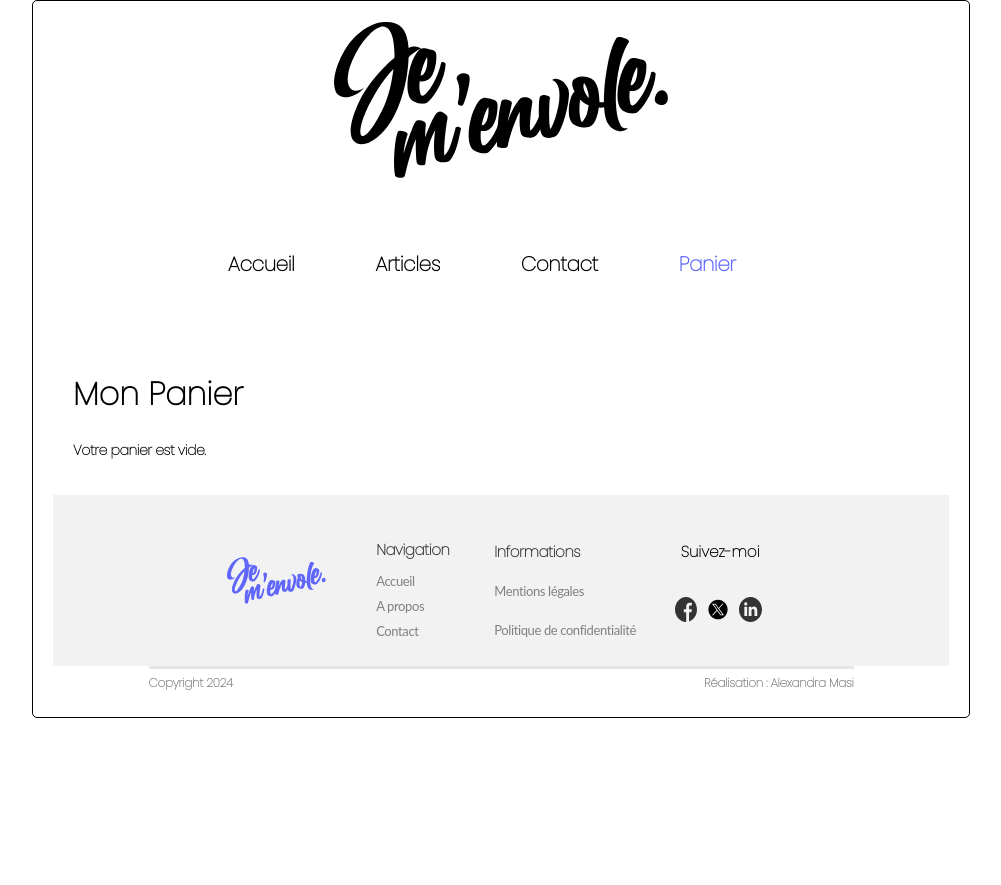
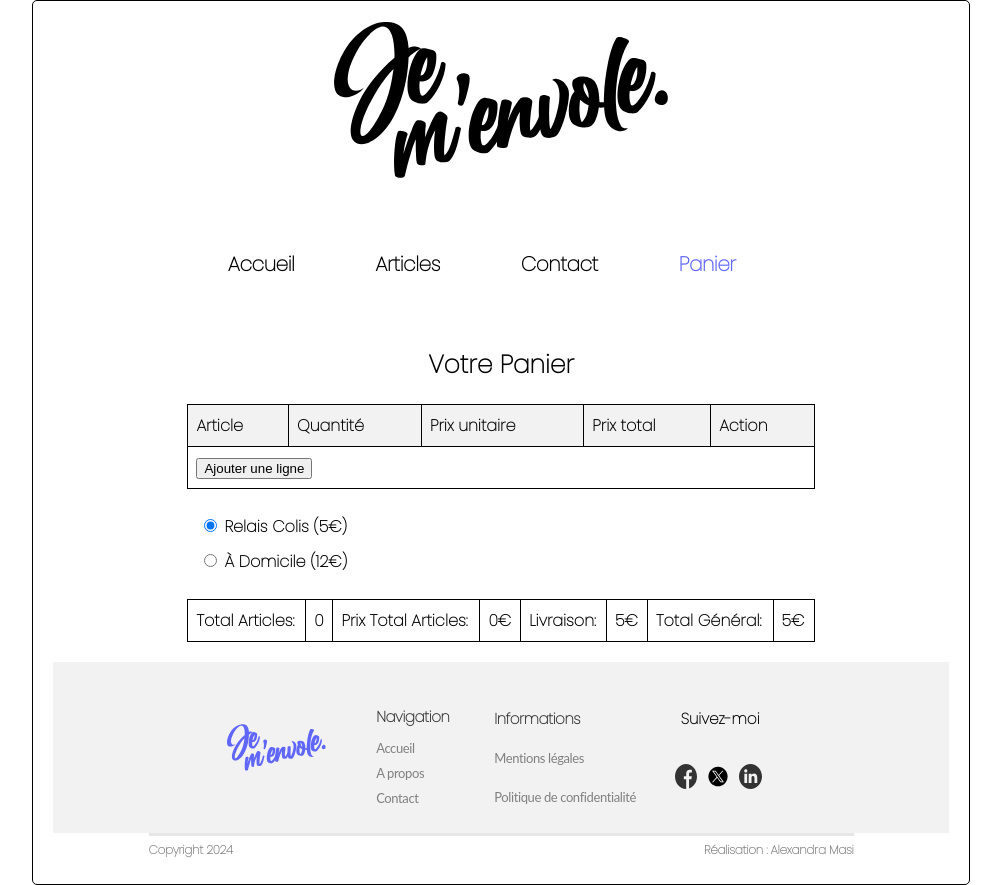
Before and after one commit to DevAlex79/Je-m-envole, a Vue app: page /cart in a window 1280 px wide. Shown: the whole page, without its empty margins (139-1140 px from the left). Before the commit the page ends 800 px from the top, so only its background shows below. Built offline with nearby package versions, Linux system fonts and the light colour scheme.

Commit message:
Ajout classes JS + Modif Cart.vue

```diff
--- a/src/components/Cart.vue
+++ b/src/components/Cart.vue
@@ -1,4 +1,4 @@
-<!-- src/components/Cart.vue -->
+<!--
 <template>
     <main id="cart">
         <h1>Mon Panier</h1>
@@ -21,26 +21,179 @@
             <p>Votre panier est vide.</p>
         </div>
     </main>
+</template>-->
+
+<template>
+    <div>
+        <h1>Votre Panier</h1>
+        <table id="checkout">
+            <thead>
+                <tr>
+                    <th>Article</th>
+                    <th>Quantité</th>
+                    <th>Prix unitaire</th>
+                    <th>Prix total</th>
+                    <th>Action</th>
+                </tr>
+            </thead>
+            <tbody id="cartBody">
+                <tr v-for="line in cart.lines.lines" :key="line.name">
+                    <td>{{ line.name }}</td>
+                    <td>{{ line.quantity }}</td>
+                    <td>{{ line.unitPrice }}€</td>
+                    <td>{{ line.total }}€</td>
+                    <td><button @click="removeProductFromCart(line)" class="remove-row">Supprimer</button></td>
+                </tr>
+            </tbody>
+            <tfoot>
+                <tr>
+                    <td colspan="5">
+                        <button @click="addRow">Ajouter une ligne</button>
+                    </td>
+                </tr>
+            </tfoot>
+        </table>
+
+        <div class="label">
+            <label>
+                <input type="radio" name="livraison-type" value="relais" @change="updateShipmentType('relais')" checked>
+                Relais Colis (5€)
+            </label>
+            <label>
+                <input type="radio" name="livraison-type" value="domicile" @change="updateShipmentType('domicile')"> À
+                Domicile (12€)
+            </label>
+        </div>
+
+        <div class="totals-container">
+            <table>
+                <tbody>
+                    <tr>
+                        <td>Total Articles:</td>
+                        <td><span id="total-nombre-articles">{{ totalArticles }}</span></td>
+                        <td>Prix Total Articles:</td>
+                        <td><span id="prix-total-articles">{{ totalArticlesPrice }}</span>€</td>
+                        <td>Livraison:</td>
+                        <td><span id="livraison-price">{{ shipmentPrice }}</span>€</td>
+                        <td>Total Général:</td>
+                        <td><span id="prix-total">{{ totalPrice }}</span>€</td>
+                    </tr>
+                </tbody>
+            </table>
+        </div>
+    </div>
 </template>
 
 <script>
 import { useCartStore } from '@/store/cartStore';
+import { Line } from '@/models/Line'
 
 export default {
+    name: 'Cart',
     setup() {
-        const cartStore = useCartStore();
+        const cart = useCartStore();
+
+        function addRow() {
+            const newLine = new Line('Nouvel article', 0, 1);
+            cart.addProductToCart(newLine);
+        }
+
+        function removeProductFromCart(line) {
+            cart.removeProductFromCart(line);
+        }
+
+        function updateShipmentType(type) {
+            cart.updateShipmentType(type);
+        }
+
         return {
-            cartItems: cartStore.items,
-            totalPrice: cartStore.totalPrice,
-            removeItem: cartStore.removeItem,
-            clearCart: cartStore.clearCart,
+            cart,
+            addRow,
+            removeProductFromCart,
+            updateShipmentType,
+            totalArticles: cart.totalArticles,
+            totalArticlesPrice: cart.totalArticlesPrice,
+            shipmentPrice: cart.shipmentPrice,
+            totalPrice: cart.totalPrice
         };
-    },
+    }
 };
 </script>
 
 <style scoped>
-#cart {
+h1 {
+    font-family: Poppins;
+    font-size: 25px;
+    font-style: bold;
+    text-align: center;
+}
+
+#cartBody {
+    color: #000000;
+    font-weight: 600;
+}
+
+table {
+    width: 70%;
+    margin: 0 auto;
+    border-collapse: collapse;
+    margin-top: 20px;
+    margin-bottom: 20px;
+}
+
+th,
+td {
+    border: 1px solid #000000;
+    padding: 8px;
+    text-align: left;
+}
+
+th {
+    background-color: #f2f2f2;
+}
+
+.remove-row {
+    cursor: pointer;
+    color: red;
+    font-weight: bold;
+    border: none;
+    background: none;
+    font-size: larger;
+}
+
+.totals-container {
+    margin-top: 20px;
+}
+
+.totals-container table {
+    border: 1px solid #ddd;
+    color: #000000;
+    font-weight: 600;
+}
+
+.totals-container td {
+    padding: 8px;
+    text-align: left;
+}
+
+.totals-container span {
+    font-weight: bold;
+}
+
+.label {
+    width: 70%;
+    color: #000000;
+    font-weight: 600;
+}
+
+label {
+    display: block;
+    margin: 0 11vw;
+    padding: 5px;
+}
+
+
+/*#cart {
     padding: 20px;
 }
 
@@ -58,5 +211,5 @@ export default {
 .cart-summary {
     margin-top: 20px;
     font-size: 20px;
-}
+}*/
 </style>
--- a/src/components/SingleArticle.vue
+++ b/src/components/SingleArticle.vue
@@ -71,16 +71,21 @@ export default {
         fetch('../data/articles.json')
             .then(response => response.json())
             .then(articles => {
-                console.log("Liste des articles :", articles);
+                //console.log("Liste des articles :", articles);
                 // Utiliser l'ID pour récupérer les détails de l'article
                 const articleDetails = articles.find(article => article.id === articleId);
                 console.log("Détails de l'article trouvé :", articleDetails);
 
-                if (!articleDetails) {
+                /*if (!articleDetails) {
                     console.error('Article non trouvé.');
                 } else {
                     // Mettre à jour la donnée de l'article
                     this.article = articleDetails;
+                }*/
+                if (articleDetails) {
+                    this.article = articleDetails;
+                } else {
+                    console.error('Article non trouvé.');
                 }
             })
             .catch(error => console.error('Erreur lors de la récupération des données de l\'article:', error));
@@ -93,22 +98,28 @@ export default {
     display: flex;
     justify-content: center;
     align-items: center;
-    flex-direction: column; /* Met en colonne les éléments enfants */
-    gap: 20px; /* Ajoute un espacement entre les éléments */
-    padding: 20px; /* Ajoute un peu d'espace autour du contenu */
+    flex-direction: column;
+    /* Met en colonne les éléments enfants */
+    gap: 20px;
+    /* Ajoute un espacement entre les éléments */
+    padding: 20px;
+    /* Ajoute un peu d'espace autour du contenu */
 }
 
 .article-details {
     display: flex;
-    flex-direction: column; /* Met en colonne les éléments enfants */
+    flex-direction: column;
+    /* Met en colonne les éléments enfants */
     align-items: center;
-    max-width: 600px; /* Limite la largeur de la zone de contenu */
+    max-width: 600px;
+    /* Limite la largeur de la zone de contenu */
     /*text-align: center; /* Centre le texte */
     box-shadow: 0px 3px 3px 0px rgba(0, 0, 0, 1);
 }
 
 .image {
-    margin-bottom: 20px; /* Ajoute un peu d'espace en bas de l'image */
+    margin-bottom: 20px;
+    /* Ajoute un peu d'espace en bas de l'image */
 }
 
 .image img {
@@ -127,7 +138,8 @@ export default {
 
 .texte-article h1,
 .texte-article h2 {
-    margin: 10px 0; /* Ajoute un peu d'espace autour des titres */
+    margin: 10px 0;
+    /* Ajoute un peu d'espace autour des titres */
 }
 
 .texte-article h2 {
@@ -144,7 +156,8 @@ export default {
 }
 
 .texte-article p {
-    margin: 0; /* Supprime les marges par défaut des paragraphes */
+    margin: 0;
+    /* Supprime les marges par défaut des paragraphes */
 }
 
 .categorie-cuisine {
--- /dev/null
+++ b/src/models/Line.js
@@ -0,0 +1,17 @@
+export class Line {
+    constructor(name, unitPrice = 0, quantity = 0) {
+        this.name = name;
+        this.unitPrice = unitPrice;
+        this.quantity = quantity;
+        this.total = this.calculateTotal();
+    }
+
+    calculateTotal() {
+        return this.unitPrice * this.quantity;
+    }
+
+    updateQuantity(newQuantity) {
+        this.quantity = newQuantity;
+        this.total = this.calculateTotal();
+    }
+}
--- /dev/null
+++ b/src/models/Lines.js
@@ -0,0 +1,26 @@
+import { reactive } from 'vue';
+
+export class Lines {
+    constructor() {
+        this.lines = reactive([]);
+    }
+
+    addLine(line) {
+        this.lines.push(line);
+    }
+
+    removeLine(lineToRemove) {
+        const indexToRemove = this.lines.indexOf(lineToRemove);
+        if (indexToRemove !== -1) {
+            this.lines.splice(indexToRemove, 1);
+        }
+    }
+
+    calculateTotalArticles() {
+        return this.lines.reduce((total, line) => total + line.quantity, 0);
+    }
+
+    calculateTotalArticlesPrice() {
+        return this.lines.reduce((total, line) => total + line.total, 0);
+    }
+}
--- /dev/null
+++ b/src/models/Shipment.js
@@ -0,0 +1,15 @@
+export class Shipment {
+    constructor() {
+        this.type = 'relais'; // Par défaut à relais
+        this.calculatePrice(); // Initialiser le prix
+    }
+
+    setShipmentType(type) {
+        this.type = type;
+        this.calculatePrice();
+    }
+
+    calculatePrice() {
+        this.price = this.type === 'relais' ? 5 : (this.type === 'domicile' ? 12 : 0);
+    }
+}
--- a/src/store/cartStore.js
+++ b/src/store/cartStore.js
@@ -1,7 +1,42 @@
-// src/store/cartStore.js
 import { defineStore } from "pinia";
+import { Lines } from '../models/Lines';
+import { Shipment } from '../models/Shipment';
 
-export const useCartStore = defineStore("cart", {
+export const useCartStore = defineStore('cart', {
+    state: () => ({
+        lines: new Lines(),
+        shipment: new Shipment()
+    }),
+    actions: {
+        addProductToCart(product) {
+            const existingLine = this.lines.lines.find(line => line.name === product.name);
+            if (existingLine) {
+                existingLine.updateQuantity(existingLine.quantity + 1);
+            } else {
+                this.lines.addLine(product);
+            }
+        },
+        removeProductFromCart(product) {
+            this.lines.removeLine(product);
+        },
+        updateShipmentType(type) {
+            this.shipment.setShipmentType(type);
+        }
+    },
+    getters: {
+        totalArticles: (state) => state.lines.calculateTotalArticles(),
+        totalArticlesPrice: (state) => state.lines.calculateTotalArticlesPrice(),
+        shipmentPrice: (state) => state.shipment.price,
+        totalPrice: (state) => state.lines.calculateTotalArticlesPrice() + state.shipment.price
+    }
+});
+
+
+
+
+
+
+/*export const useCartStore = defineStore("cart", {
     state: () => ({
         items: [],
     }),
@@ -26,4 +61,4 @@ export const useCartStore = defineStore("cart", {
             this.items = [];
         },
     },
-});
+});*/
```
